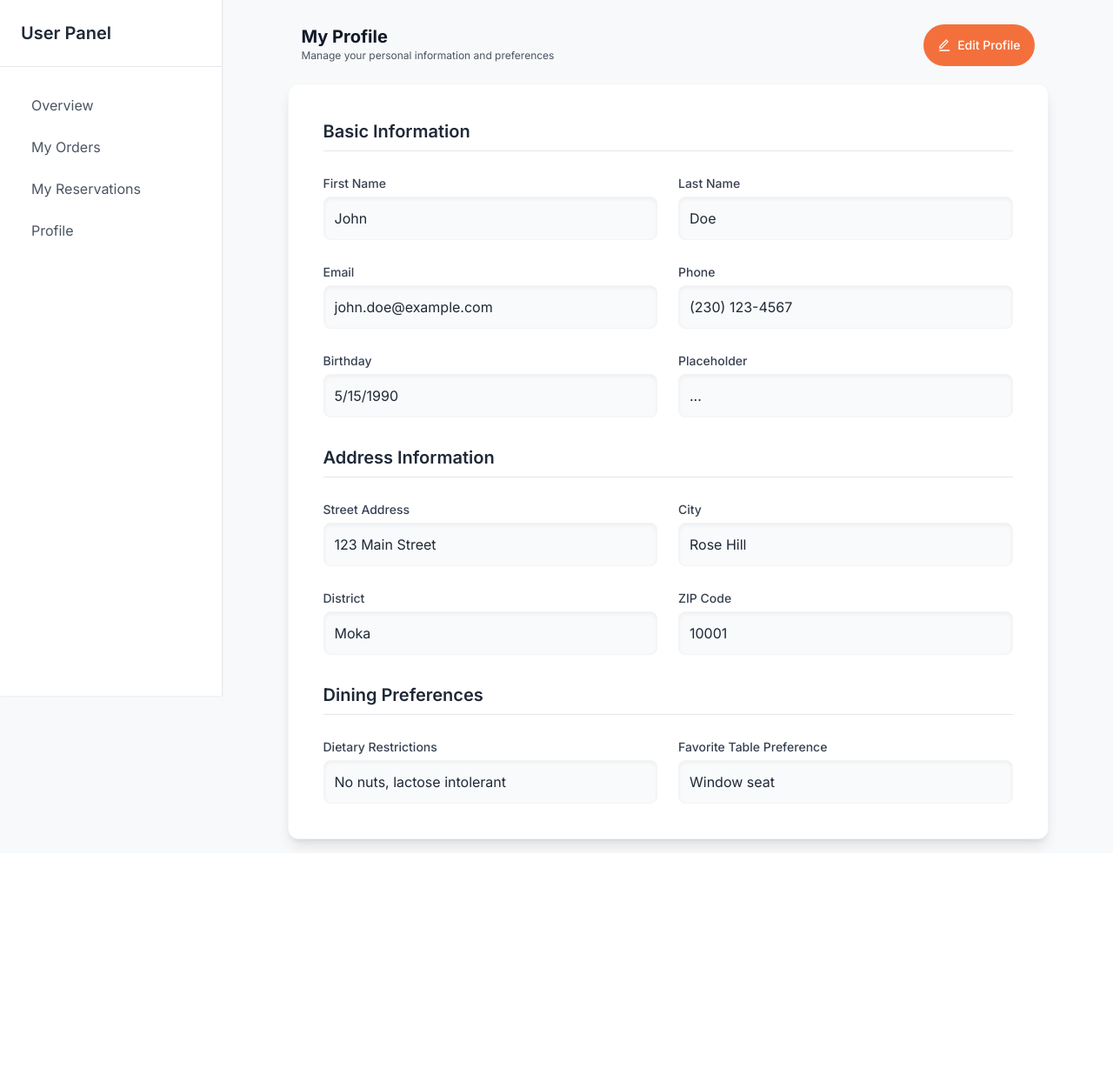
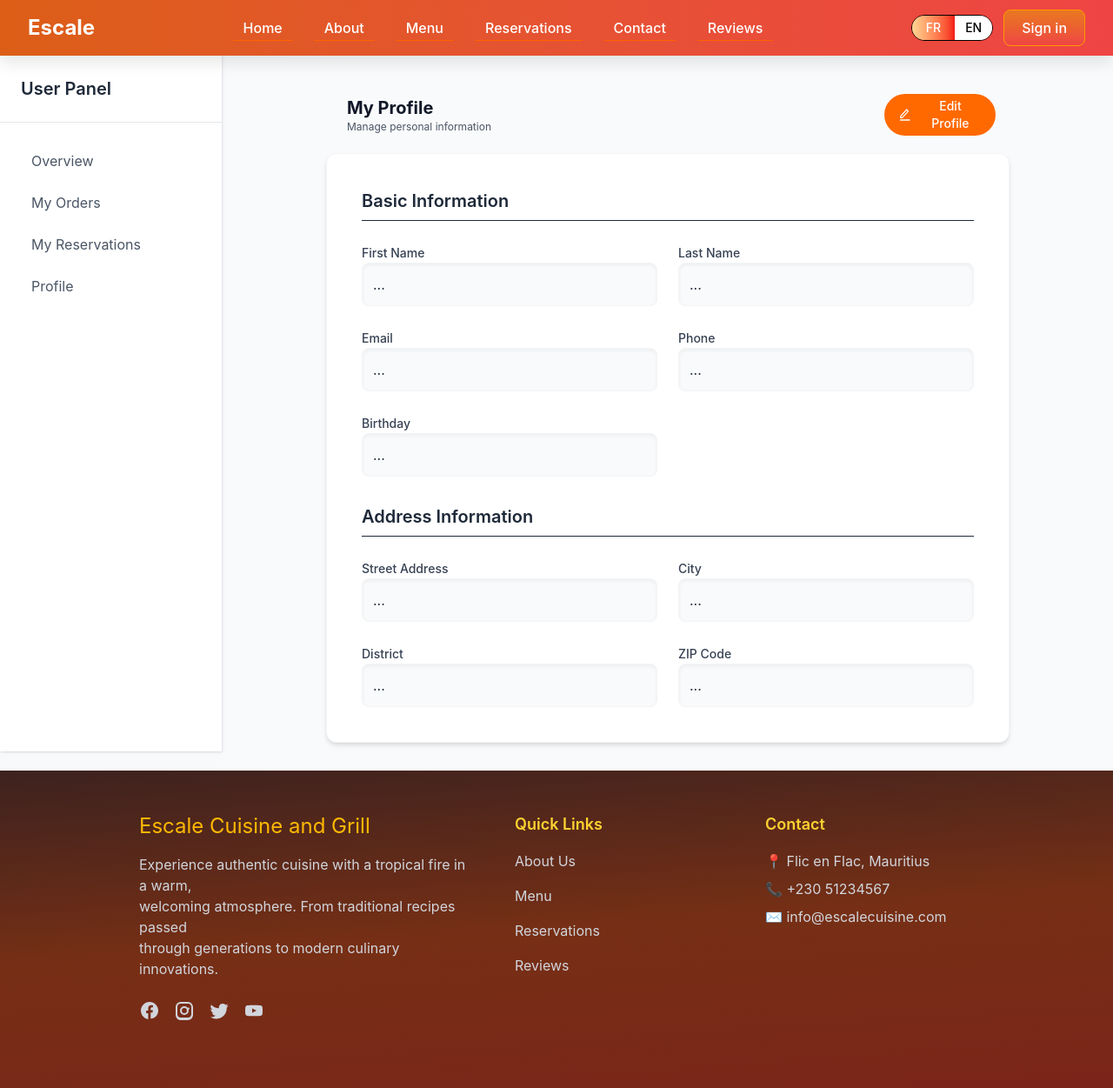
Before and after one commit to SupremeMonarch/Escale-Cusine-And-Grill, a Django app: template ECAG_site/apps/Customer/templates/customer/profile.html in a window 1280 px wide. Shown: the whole page at 87% size. Before the commit the page ends 979 px from the top, so only its background shows below. Run offline with Django 5.2, Linux system fonts and the light colour scheme; the template is opened without the code that fills it, so the values that code supplies are empty; style sheets or scripts are compiled from the project's sources; some libraries are stand-ins or nearby versions.

Commit message:
Update profile.html
updated to extend on customer_base.html and modified logic because previous one didn't show any data when using data from database

```diff
--- a/ECAG_site/apps/Customer/templates/customer/profile.html
+++ b/ECAG_site/apps/Customer/templates/customer/profile.html
@@ -1,163 +1,70 @@
-<!DOCTYPE html>
-<html lang="en">
+{% extends "customer/customer_base.html" %}
 
-<head>
-    <meta charset="UTF-8">
-    <meta name="viewport" content="width=device-width, initial-scale=1.0">
-    <title>customer profile</title>
-    <!-- Load Tailwind CSS -->
-    <script src="https://cdn.tailwindcss.com"></script>
-    <!-- Use Inter font family -->
-    <style>
-        @import url('https://fonts.googleapis.com/css2?family=Inter:wght@100..900&display=swap');
+{% block title %}My Profile{% endblock %}
 
-        body {
-            font-family: 'Inter', sans-serif;
-            background-color: #f7f9fb;
-            /* Light background for the page */
-            /* Using flex on body to hold the fixed sidebar and scrollable content area */
-            display: flex;
-            min-height: 100vh;
-            width: 100%;
-            margin: 0;
-        }
-    </style>
-</head>
-
-<body>
-
-    {% include 'customer/includes/sidebar.html' %}
-
-    <!-- START: Main Content Area (Pushed right by the sidebar on desktop) -->
-    <!-- md:ml-64 shifts the content to the right. p-4 provides general page padding. -->
-    <div class="flex flex-col w-full md:ml-64 p-4">
-
-        <!-- START: Header Section -->
-        <!-- mx-auto centers the fixed-width header within the remaining space -->
-        <div class="flex justify-between items-center w-full max-w-[875px] h-14 mx-auto mb-6 pl-4 pr-4 pt-4">
-            <!-- Title and Subtitle -->
-            <div class="flex flex-col justify-start items-start flex-grow-0 flex-shrink-0 h-14 relative pt-1">
-                <p class="flex-grow-0 flex-shrink-0 text-xl font-bold text-left text-gray-900">My Profile</p>
-                <p class="flex-grow-0 flex-shrink-0 text-xs text-left text-gray-600">
-                    Manage your personal information and preferences
-                </p>
+{% block dashboard_content %}
+    <div class="p-4 sm:p-6 lg:p-8 w-full max-w-[850px] mx-auto space-y-6">
+        <!-- Header Section -->
+        <div class="flex justify-between items-center w-full w-full h-14 mx-auto mb-6 pl-4 pr-4 pt-4">
+            <div class="flex flex-col justify-start items-start h-auto w-full sm:w-auto pl-2">
+                <h1 class="text-xl font-bold text-gray-900">My Profile</h1>
+                <p class="text-xs text-gray-600">Manage personal information</p>
             </div>
-            <!-- Edit Profile Button -->
-            <div class="flex justify-start items-center flex-grow-0 flex-shrink-0">
-                <button
-                    class="flex justify-between items-center w-32 h-12 relative px-4 rounded-full bg-[#f3703c] hover:bg-orange-600 transition duration-150">
-                    <svg width="17" height="16" viewBox="0 0 17 16" fill="none" xmlns="http://www.w3.org/2000/svg"
-                        class="flex-grow-0 flex-shrink-0 w-[16.67px] h-4 relative" preserveAspectRatio="none">
-                        <path
-                            d="M4.6147 10.6533L11.3768 3.89334L10.4298 2.94667L3.66773 9.72V10.6533H4.6147ZM5.16153 11.9867H2.33398V9.16L9.96303 1.53334C10.0875 1.40889 10.2431 1.34667 10.4298 1.34667C10.6166 1.34667 10.7722 1.40889 10.8967 1.53334L12.7906 3.42667C12.924 3.55111 12.9906 3.70667 12.9906 3.89334C12.9906 4.08 12.924 4.24 12.7906 4.37334L5.16153 11.9867ZM2.33398 13.32H14.3377V14.6533H2.33398V13.32Z"
-                            fill="white"></path>
-                    </svg>
-                    <p class="flex-grow-0 flex-shrink-0 text-sm font-medium text-center text-white">
-                        Edit Profile
-                    </p>
-                </button>
-            </div>
+            <button class="flex items-center justify-center gap-2 w-32 h-12 px-4 rounded-full bg-orange-500 text-white hover:bg-orange-600 transition">
+                <svg width="17" height="16" viewBox="0 0 17 16" fill="none" xmlns="http://www.w3.org/2000/svg" class="w-4 h-4" preserveAspectRatio="none"><path d="M4.6147 10.6533L11.3768 3.89334L10.4298 2.94667L3.66773 9.72V10.6533H4.6147ZM5.16153 11.9867H2.33398V9.16L9.96303 1.53334C10.0875 1.40889 10.2431 1.34667 10.4298 1.34667C10.6166 1.34667 10.7722 1.40889 10.8967 1.53334L12.7906 3.42667C12.924 3.55111 12.9906 3.70667 12.9906 3.89334C12.9906 4.08 12.924 4.24 12.7906 4.37334L5.16153 11.9867ZM2.33398 13.32H14.3377V14.6533H2.33398V13.32Z" fill="white"></path></svg>
+                <span class="text-sm font-medium">Edit Profile</span>
+            </button>
         </div>
-        <!-- END: Header Section -->
-
 
         <!-- Main Card Container -->
-        <!-- mx-auto centers the fixed-width card within the available space -->
-        <div
-            class="w-full max-w-[875px] bg-white mx-auto rounded-xl shadow-lg border border-gray-100 px-4 py-8 md:p-10">
+        <div class="w-full w-full bg-white mx-auto rounded-xl card-shadow border border-gray-100 px-4 py-8 md:p-10">
 
-            <!-- Function to create a form field group -->
-            <script>
-                /**
-                 * Helper function to generate the visual HTML structure for a field group
-                 * @param {string} labelText - The text above the light gray box (e.g., 'First Name').
-                 * @param {string} valueText - The text inside the light gray box (e.g., 'John').
-                 * @returns {string} The HTML string for the field group.
-                 */
-                function createFieldGroup(labelText, valueText) {
-                    return `
-                        <div class="space-y-1">
-                            <!-- Label Text -->
-                            <label class="text-gray-700 text-sm font-medium">
-                                ${labelText}
-                            </label>
-                            <!-- Value Display (simulates a read-only input or display field) -->
-                            <div class="bg-gray-50 border border-gray-100 p-3 rounded-lg text-gray-800 text-base shadow-inner">
-                                ${valueText}
-                            </div>
-                        </div>
-                    `;
-                }
+            <!-- Basic Information -->
+            <h2 class="text-xl font-semibold mt-0 mb-6 border-b pb-2 text-gray-800">Basic Information</h2>
+            <div class="grid grid-cols-1 md:grid-cols-2 gap-x-6 gap-y-6">
+                <div class="space-y-1">
+                    <label class="text-gray-700 text-sm font-medium">First Name</label>
+                    <div class="bg-gray-50 border border-gray-100 p-3 rounded-lg text-gray-800 text-base shadow-inner">{{ user.first_name|default:"..." }}</div>
+                </div>
+                <div class="space-y-1">
+                    <label class="text-gray-700 text-sm font-medium">Last Name</label>
+                    <div class="bg-gray-50 border border-gray-100 p-3 rounded-lg text-gray-800 text-base shadow-inner">{{ user.last_name|default:"..." }}</div>
+                </div>
+                <div class="space-y-1">
+                    <label class="text-gray-700 text-sm font-medium">Email</label>
+                    <div class="bg-gray-50 border border-gray-100 p-3 rounded-lg text-gray-800 text-base shadow-inner">{{ user.email|default:"..." }}</div>
+                </div>
+                <div class="space-y-1">
+                    <label class="text-gray-700 text-sm font-medium">Phone</label>
+                    <div class="bg-gray-50 border border-gray-100 p-3 rounded-lg text-gray-800 text-base shadow-inner">{{ profile.phone|default:"..." }}</div>
+                </div>
+                <div class="space-y-1">
+                    <label class="text-gray-700 text-sm font-medium">Birthday</label>
+                    <div class="bg-gray-50 border border-gray-100 p-3 rounded-lg text-gray-800 text-base shadow-inner">{{ profile.birthday|date:"F d, Y"|default:"..." }}</div>
+                </div>
+            </div>
 
-                // Data for the form sections
-                const sections = [
-                    {
-                        title: "Basic Information",
-                        fields: [
-                            { label: "First Name", value: "John" },
-                            { label: "Last Name", value: "Doe" },
-                            { label: "Email", value: "john.doe@example.com" },
-                            { label: "Phone", value: "(230) 123-4567" },
-                            { label: "Birthday", value: "5/15/1990" },
-                            { label: "Placeholder", value: "..." }, // Added a placeholder to maintain structure
-                        ]
-                    },
-                    {
-                        title: "Address Information",
-                        fields: [
-                            { label: "Street Address", value: "123 Main Street" },
-                            { label: "City", value: "Rose Hill" },
-                            { label: "District", value: "Moka" },
-                            { label: "ZIP Code", value: "10001" },
-                        ]
-                    },
-                    {
-                        title: "Dining Preferences",
-                        fields: [
-                            { label: "Dietary Restrictions", value: "No nuts, lactose intolerant" },
-                            { label: "Favorite Table Preference", value: "Window seat" },
-                        ]
-                    }
-                ];
-
-                // Render the form sections
-                document.addEventListener('DOMContentLoaded', () => {
-                    const formContainer = document.getElementById('form-container');
-                    let htmlContent = '';
-
-                    sections.forEach((section, index) => {
-                        // Adjusting the top margin for section titles: mt-0 for the first section, mt-8 for subsequent ones.
-                        htmlContent += `
-                            <h2 class="text-xl font-semibold ${index === 0 ? 'mt-0' : 'mt-8'} mb-6 border-b pb-2 text-gray-800">
-                                ${section.title}
-                            </h2>
-                            <!-- Grid for two columns (stacks on mobile) -->
-                            <div class="grid grid-cols-1 md:grid-cols-2 gap-x-6 gap-y-6">
-                        `;
-
-                        // Render Fields
-                        section.fields.forEach(field => {
-                            htmlContent += createFieldGroup(field.label, field.value);
-                        });
-
-                        // Close Grid
-                        htmlContent += `</div>`;
-                    });
-
-                    formContainer.innerHTML = htmlContent;
-                });
-            </script>
-
-            <!-- Dynamic Form Content Insertion Point -->
-            <div id="form-container">
-                <!-- Content will be injected here by the script -->
+            <!-- Address Information -->
+            <h2 class="text-xl font-semibold mt-8 mb-6 border-b pb-2 text-gray-800">Address Information</h2>
+            <div class="grid grid-cols-1 md:grid-cols-2 gap-x-6 gap-y-6">
+                <div class="space-y-1">
+                    <label class="text-gray-700 text-sm font-medium">Street Address</label>
+                    <div class="bg-gray-50 border border-gray-100 p-3 rounded-lg text-gray-800 text-base shadow-inner">{{ profile.street_address|default:"..." }}</div>
+                </div>
+                <div class="space-y-1">
+                    <label class="text-gray-700 text-sm font-medium">City</label>
+                    <div class="bg-gray-50 border border-gray-100 p-3 rounded-lg text-gray-800 text-base shadow-inner">{{ profile.city|default:"..." }}</div>
+                </div>
+                <div class="space-y-1">
+                    <label class="text-gray-700 text-sm font-medium">District</label>
+                    <div class="bg-gray-50 border border-gray-100 p-3 rounded-lg text-gray-800 text-base shadow-inner">{{ profile.district|default:"..." }}</div>
+                </div>
+                <div class="space-y-1">
+                    <label class="text-gray-700 text-sm font-medium">ZIP Code</label>
+                    <div class="bg-gray-50 border border-gray-100 p-3 rounded-lg text-gray-800 text-base shadow-inner">{{ profile.zip_code|default:"..." }}</div>
+                </div>
             </div>
 
         </div>
-
     </div>
-    <!-- END: Main Content Area -->
-
-</body>
-
-</html>
+{% endblock dashboard_content %}
```
